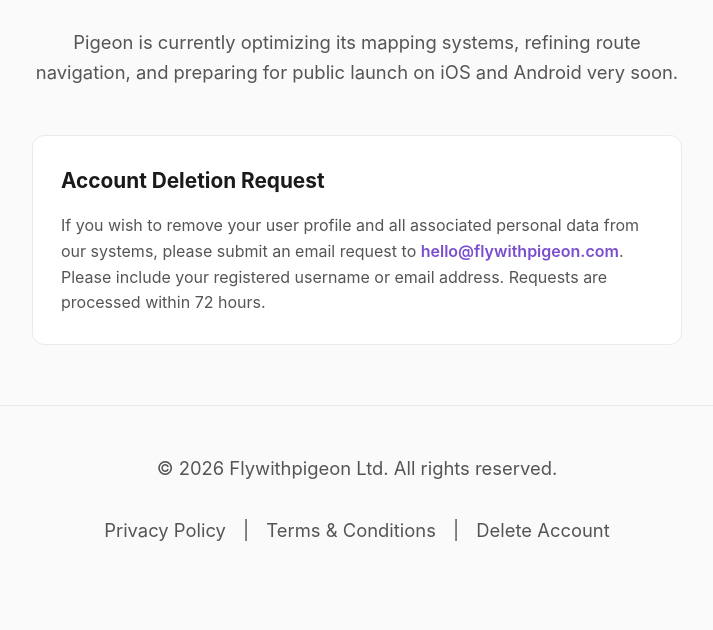
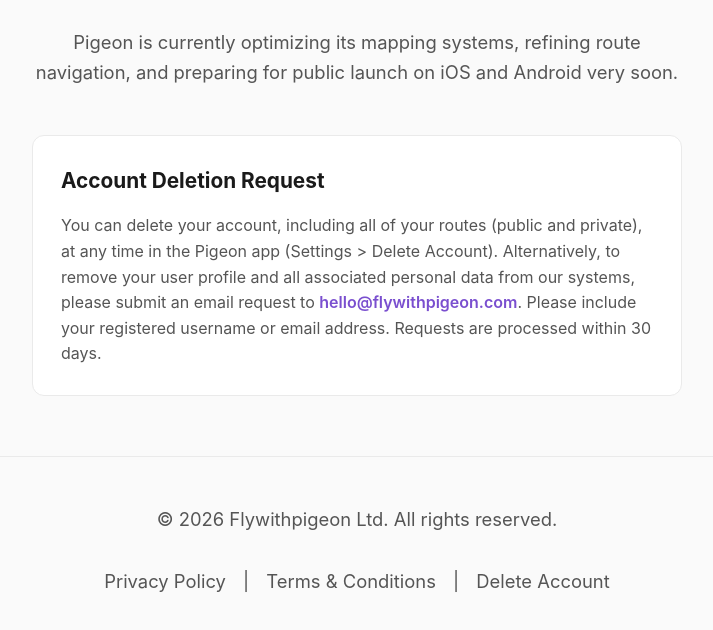
Before and after one commit to jackthootinsley/flywithpigeon-site, a plain HTML site: page index.html in a window 1280 px wide. Shown: the part 262-892 px from the top of the page, without its empty margins (283-996 px from the left). Before the commit the page ends 869 px from the top, so only its background shows below. Drawn offline with Linux system fonts and the light colour scheme.

Commit message:
Revise account deletion request information
Updated account deletion instructions and processing time.

```diff
--- a/index.html
+++ b/index.html
@@ -120,7 +120,7 @@
         <!-- Account Deletion Box (App Store Compliant) -->
         <div class="section">
             <h2>Account Deletion Request</h2>
-            <p>If you wish to remove your user profile and all associated personal data from our systems, please submit an email request to <a href="mailto:hello@flywithpigeon.com" class="email-link">hello@flywithpigeon.com</a>. Please include your registered username or email address. Requests are processed within 72 hours.</p>
+            <p>You can delete your account, including all of your routes (public and private), at any time in the Pigeon app (Settings &gt; Delete Account). Alternatively, to remove your user profile and all associated personal data from our systems, please submit an email request to <a href="mailto:hello@flywithpigeon.com" class="email-link">hello@flywithpigeon.com</a>. Please include your registered username or email address. Requests are processed within 30 days.</p>
         </div>
     </div>
 
```
